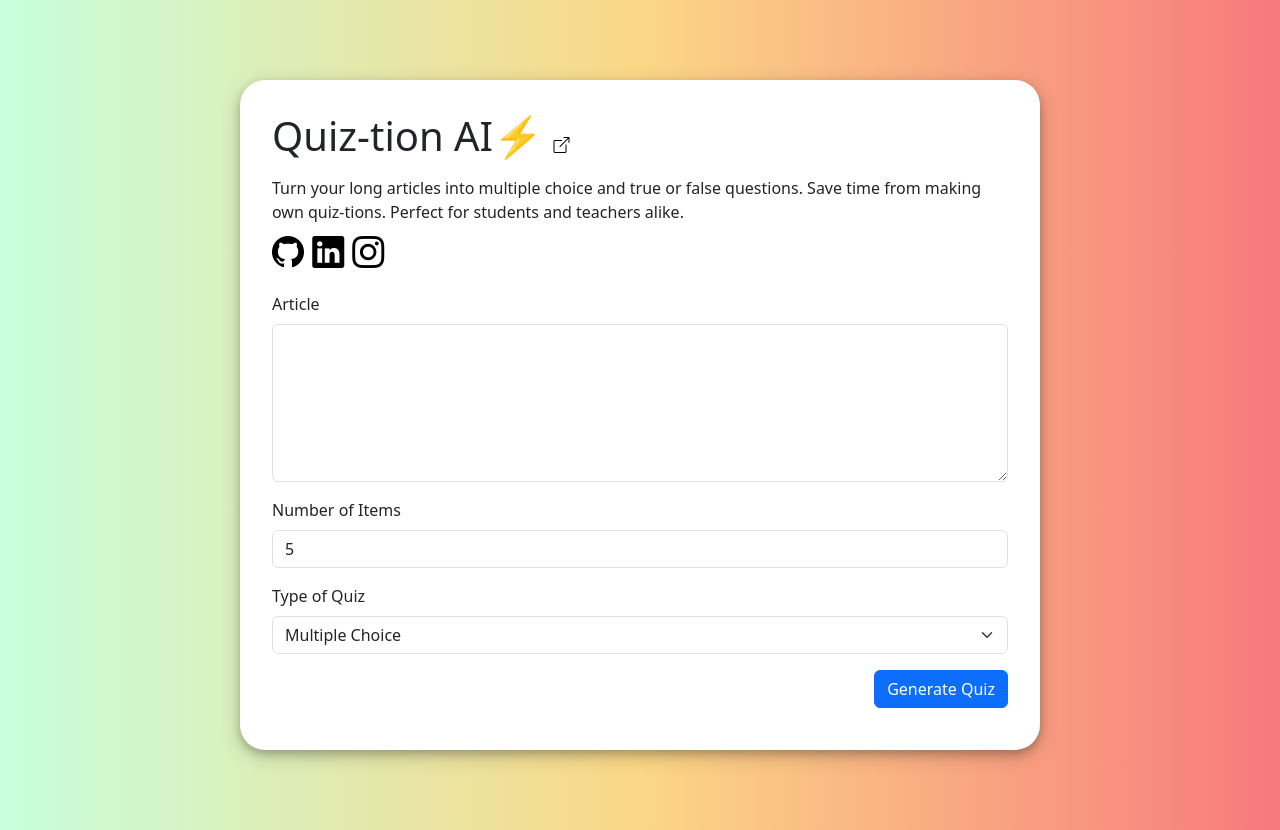
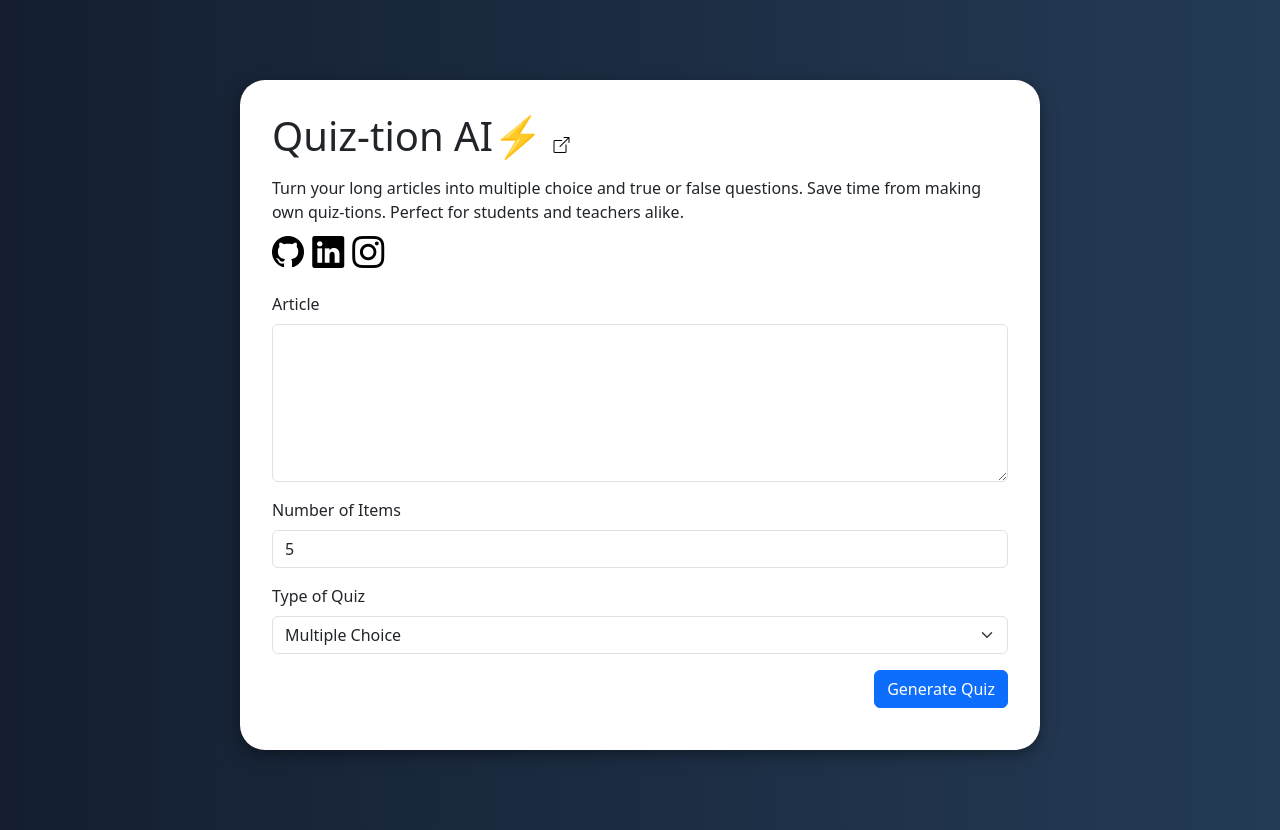
Before and after one commit to ivanovich18/Quiz-tion-AI, a Flask app: page / in a window 1280 px wide. Run offline with Flask 2, Linux system fonts and the light colour scheme; some libraries are stand-ins or nearby versions.

Commit message:
Changed the bg image from img to linear gradient for fast load

```diff
--- a/static/styles.css
+++ b/static/styles.css
@@ -4,7 +4,7 @@
 
 body {
     /* background-image: url(img/optimized.jpg); */
-    background-image: linear-gradient(to right, #c6ffdd, #fbd786, #f7797d);
+    background-image: linear-gradient(to right, #141e30, #243b55);
     background-repeat: no-repeat;
     background-size: cover;
 }
```
